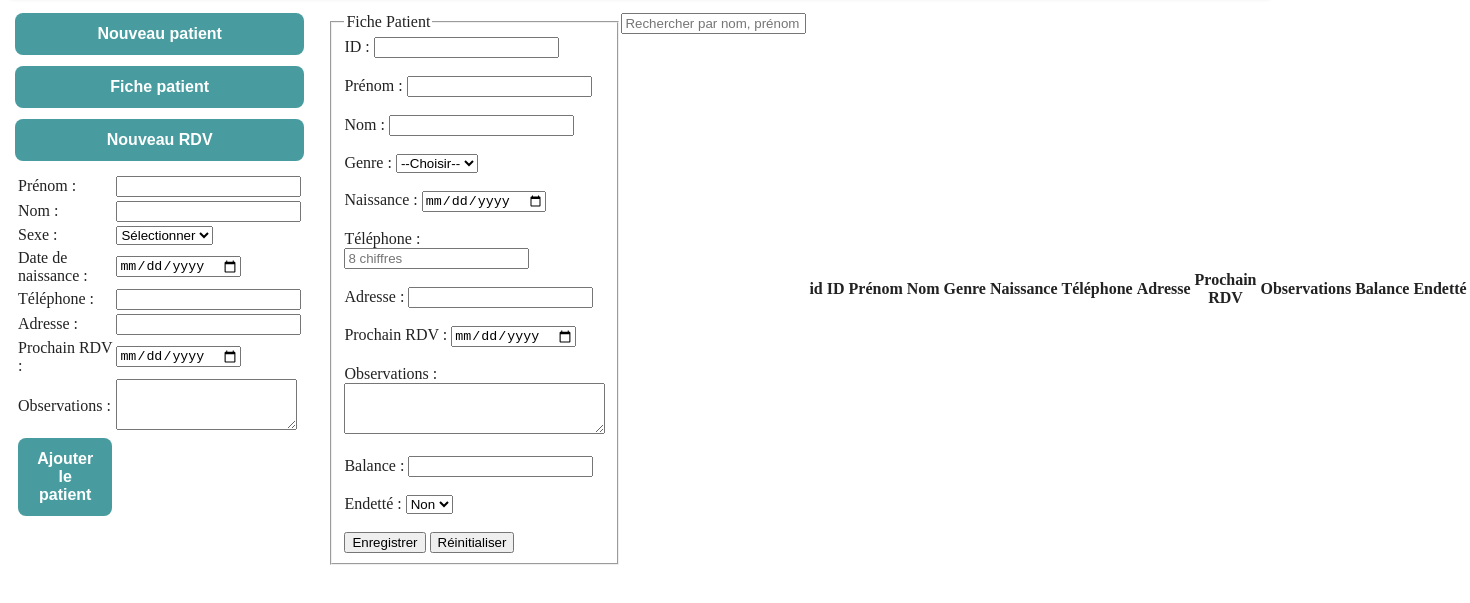
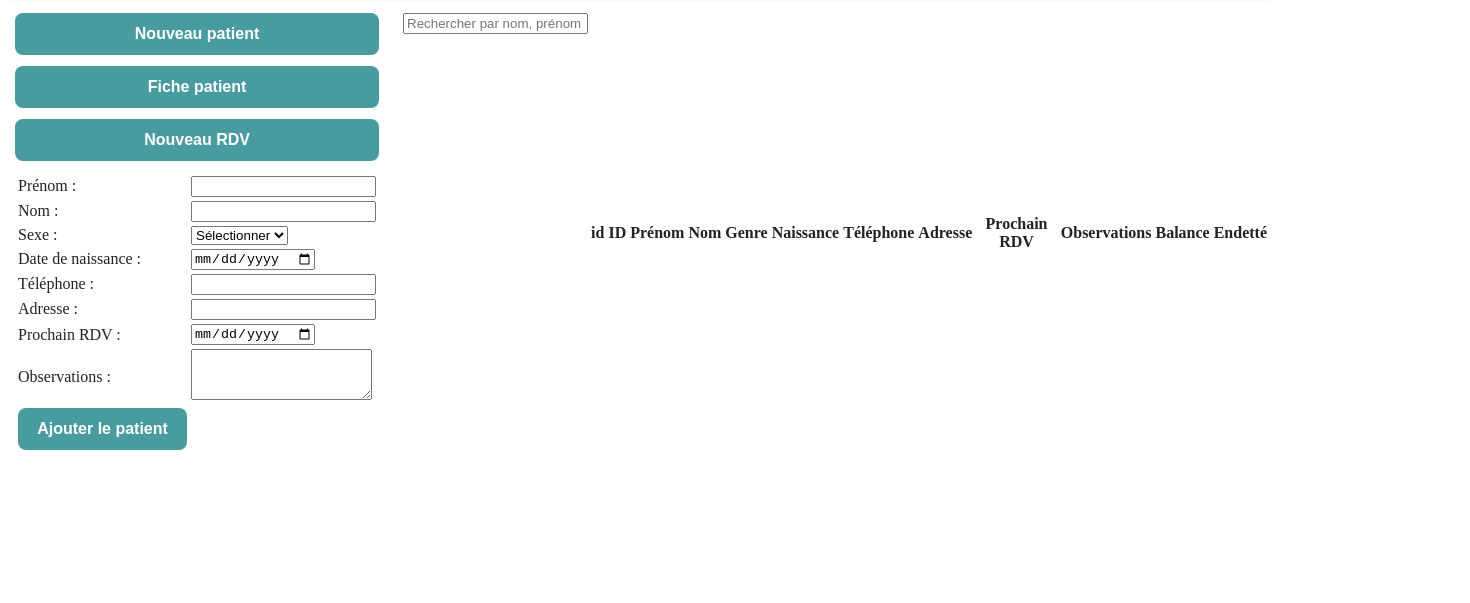
Before and after one commit to freud87/cabinet, a plain HTML site: page patients.html in a window 1280 px wide. Shown: the part 103-706 px from the top of the page, 1470 px wide, since content can reach past the window. Drawn offline with Linux system fonts and the light colour scheme.

Commit message:
Update patients.html

```diff
--- a/patients.html
+++ b/patients.html
@@ -76,53 +76,6 @@
 			</form>
 		</sidebar>
 		<div class="contenu">
-			<form id="patientForm">
-				<fieldset>
-					<legend>Fiche Patient</legend>
-					<label for="id2">ID :</label>
-					<input type="text" id="id2" name="id2" required><br><br>
-					<label for="prenom">Prénom :</label>
-				    <input type="text" id="prenom" name="prenom" required><br><br>
-
-				    <label for="nom">Nom :</label>
-				    <input type="text" id="nom" name="nom" required><br><br>
-
-				    <label for="genre">Genre :</label>
-				    <select id="genre" name="genre" required>
-				      <option value="">--Choisir--</option>
-				      <option value="Homme">Homme</option>
-				      <option value="Femme">Femme</option>
-				    </select><br><br>
-
-				    <label for="naissance">Naissance :</label>
-				    <input type="date" id="naissance" name="naissance"><br><br>
-
-				    <label for="telephone">Téléphone :</label>
-				    <input type="tel" id="telephone" name="telephone" pattern="[0-9]{8}" placeholder="8 chiffres"><br><br>
-
-				    <label for="adresse">Adresse :</label>
-				    <input type="text" id="adresse" name="adresse"><br><br>
-
-				    <label for="rdv">Prochain RDV :</label>
-				    <input type="date" id="rdv" name="rdv"><br><br>
-
-				    <label for="observations">Observations :</label><br>
-				    <textarea id="observations" name="observations" rows="3" cols="30"></textarea><br><br>
-
-				    <label for="balance">Balance :</label>
-				    <input type="number" id="balance" name="balance" step="0.01"><br><br>
-
-				    <label for="endette">Endetté :</label>
-				    <select id="endette" name="endette">
-				      <option value="Non">Non</option>
-				      <option value="Oui">Oui</option>
-				    </select><br><br>
-
-				    <button type="submit">Enregistrer</button>
-				    <button type="reset">Réinitialiser</button>
-				  </fieldset>
-				</form>
-
 			<div class="search-bar">
 				<input type="text" id="search-input" placeholder="Rechercher par nom, prénom ou téléphone" onkeyup="filtrerPatients()">
 			</div>
```
